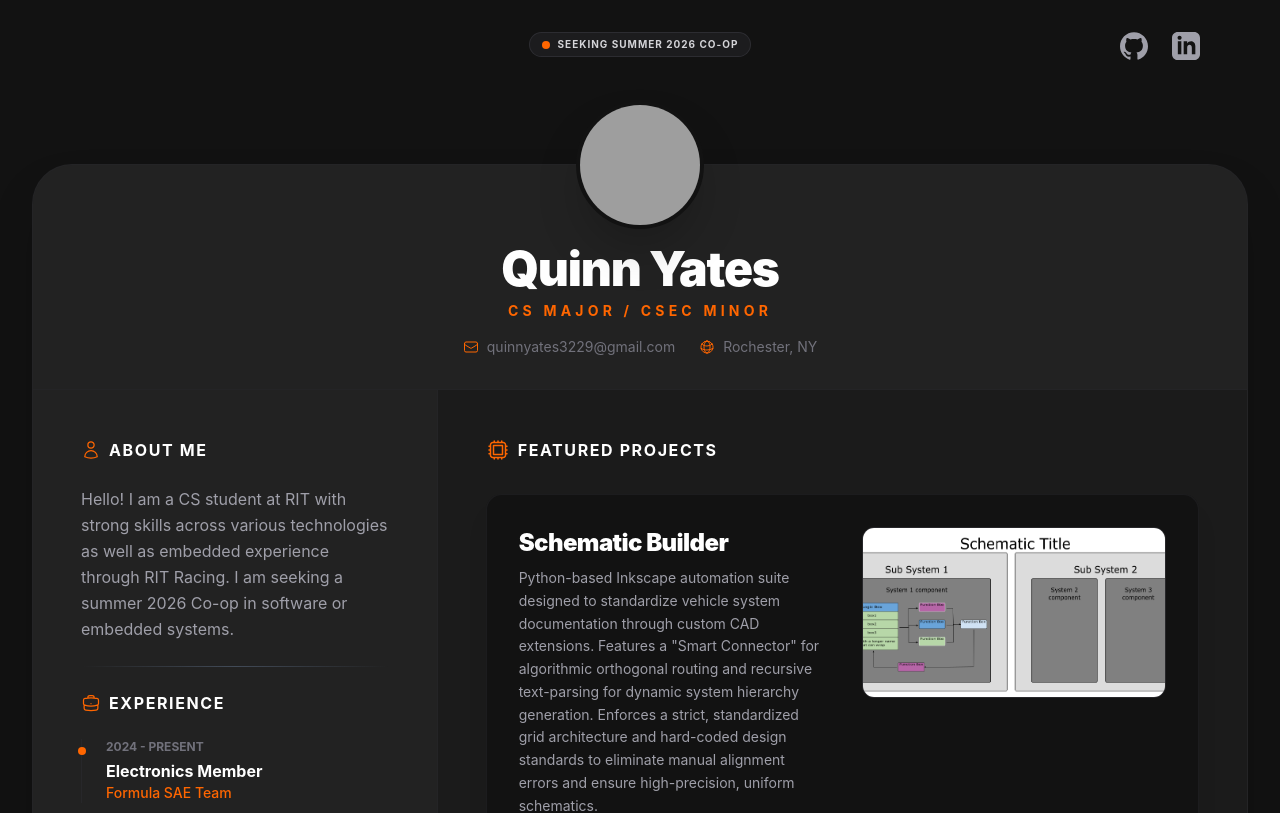
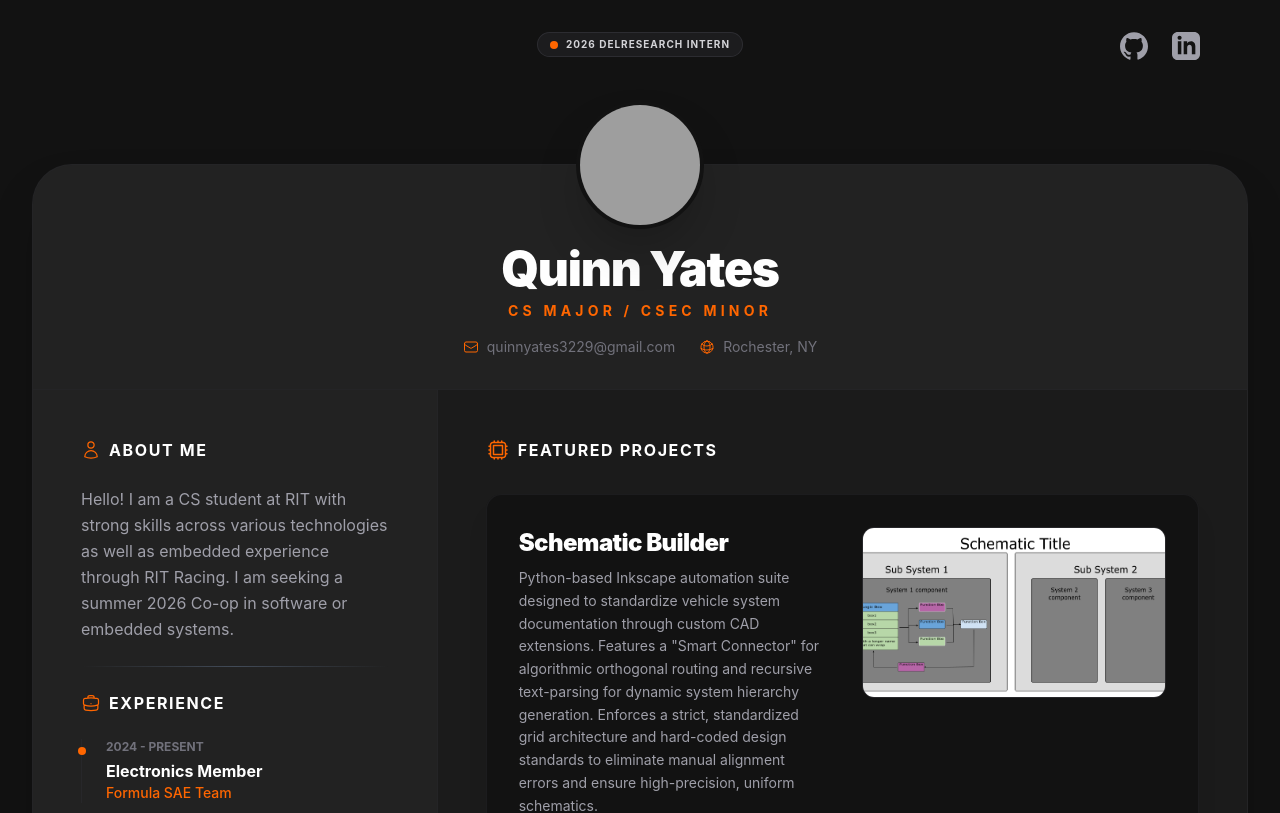
Before and after one commit to QuinnYates29/my-portfolio, a React (Vite) app: page / in a window 1280 px wide. Shown: the top 813 px of the page. Built offline with nearby package versions, Linux system fonts and the light colour scheme; grey boxes are pictures that could not be loaded.

Commit message:
Updated status to intern

```diff
--- a/src/App.tsx
+++ b/src/App.tsx
@@ -43,7 +43,7 @@ function App() {
               <span className="relative inline-flex rounded-full h-2 w-2 bg-sae-orange"></span>
             </span>
             <span className="text-[10px] uppercase tracking-widest text-zinc-300 font-bold">
-              Seeking Summer 2026 Co-Op
+              2026 delResearch Intern
             </span>
           </div>
         </div>
```
